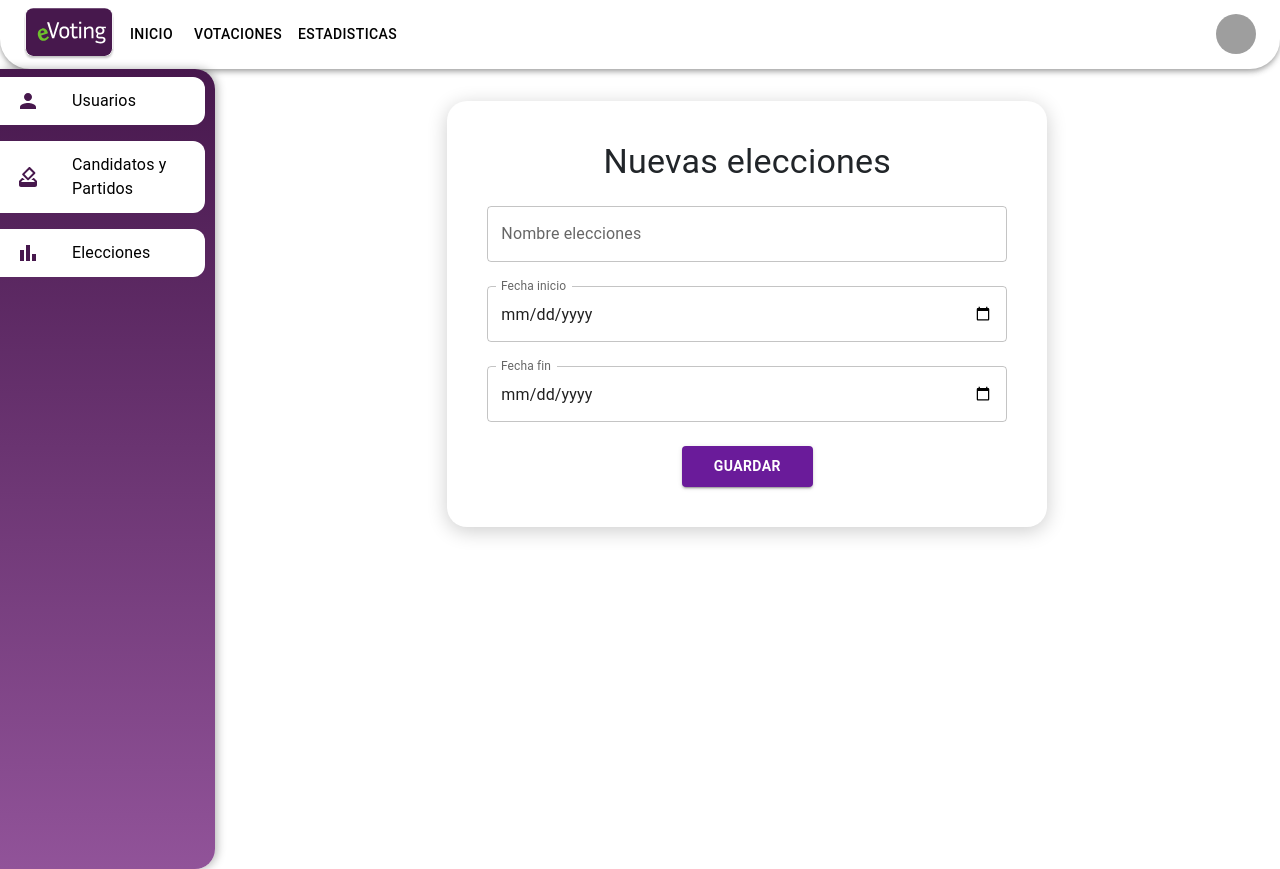
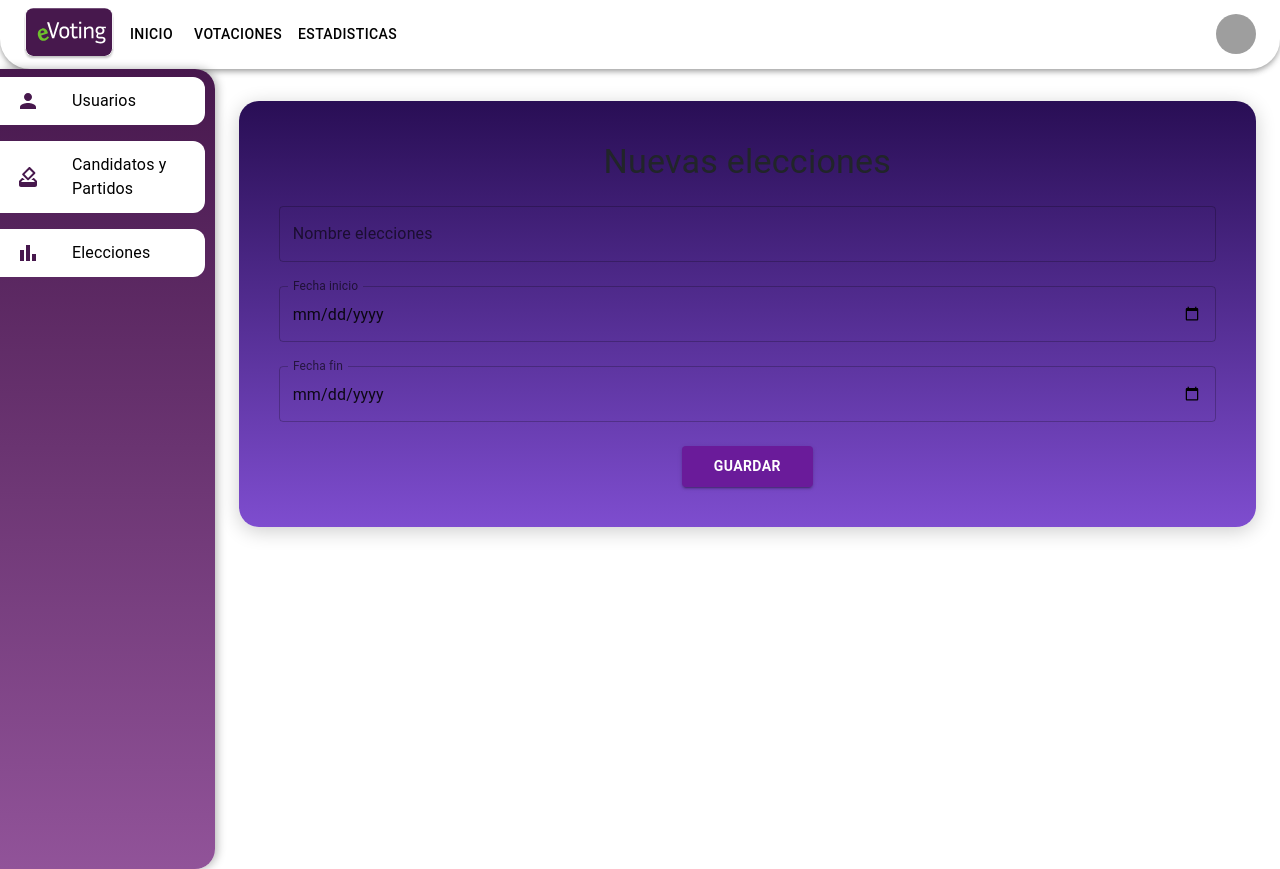
Before and after one commit to Blockchain-2024-20-Evoting/evoting-react-test, a React (Vite) app in the folder react-app/: page /dashboard/elecciones in a window 1280 px wide. Built offline with nearby package versions, Linux system fonts and the light colour scheme; grey boxes are pictures that could not be loaded.

Commit message:
cambiosChiquitosv2

```diff
--- a/react-app/src/Router.tsx
+++ b/react-app/src/Router.tsx
@@ -22,7 +22,7 @@ export const AppRouter: React.FC<{}> = () => {
         <Route path="/dashboard" element={<Dashboard />}>
           <Route path="usuarios" element={<UserForm />} />
           <Route path="candidatos" element={<CandidateAndPartyForm />} />
-          <Route path="elecciones" element={<EleccionesForm />} /> {/* Nueva ruta para EleccionesForm */}
+          <Route path="elecciones" element={<EleccionesForm />} />
         </Route>
       </Route>
     </Routes>
--- a/react-app/src/components/CandidateAndPartyForm.tsx
+++ b/react-app/src/components/CandidateAndPartyForm.tsx
@@ -24,8 +24,6 @@ const CandidateAndPartyForm: React.FC = () => {
         borderRadius: 2,
         boxShadow: '0px 4px 20px rgba(0, 0, 0, 0.1)',
         width: 'calc(100% - 20px)', // Ancho total menos 20px de margen
-        maxWidth: '800px',
-        margin: '0 auto',
         transition: 'opacity 0.5s ease, transform 0.5s ease',
         opacity: visible ? 1 : 0,
         transform: visible ? 'translateY(0)' : 'translateY(20px)',
--- a/react-app/src/components/EleccionesForm.tsx
+++ b/react-app/src/components/EleccionesForm.tsx
@@ -6,12 +6,10 @@ const EleccionesForm: React.FC = () => {
   return (
     <Box
       sx={{
-        backgroundColor: "#FFFFFF",
+        background: 'linear-gradient(to bottom, #290E55, #7E4DCF)',
         borderRadius: "20px",
         padding: 5,
         boxShadow: "0px 4px 20px rgba(0, 0, 0, 0.2)",
-        maxWidth: "600px",
-        margin: "auto",
         display: "flex",
         flexDirection: "column",
         gap: 3,
--- a/react-app/src/components/UserForm.tsx
+++ b/react-app/src/components/UserForm.tsx
@@ -17,7 +17,6 @@ const NewUserForm: React.FC = () => {
         borderRadius: 2,
         boxShadow: '0px 4px 20px rgba(0, 0, 0, 0.3)',
         padding: 4,
-        width: `calc(100% - 20px)`, // Ancho total menos 20px de margen
         transition: 'opacity 0.5s ease, transform 0.5s ease',
         opacity: visible ? 1 : 0,
         transform: visible ? 'translateY(0)' : 'translateY(20px)',
```
